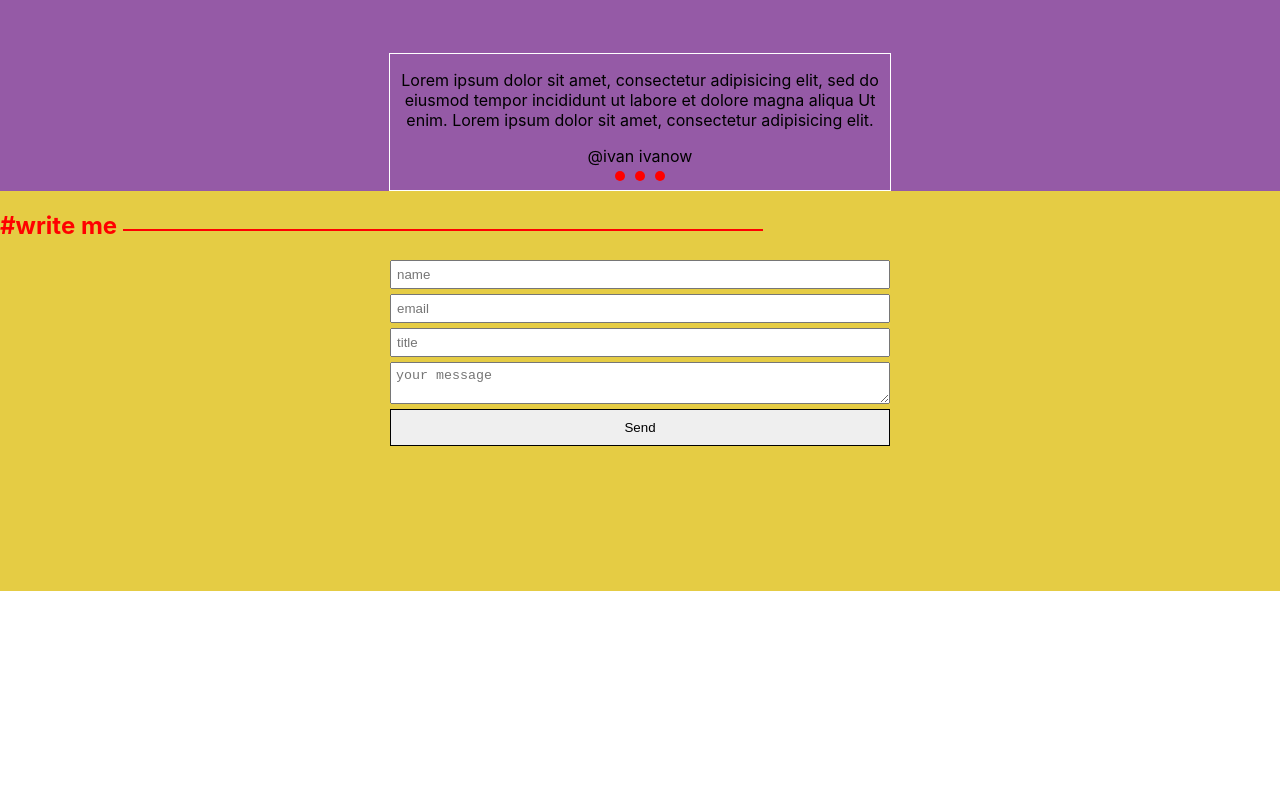
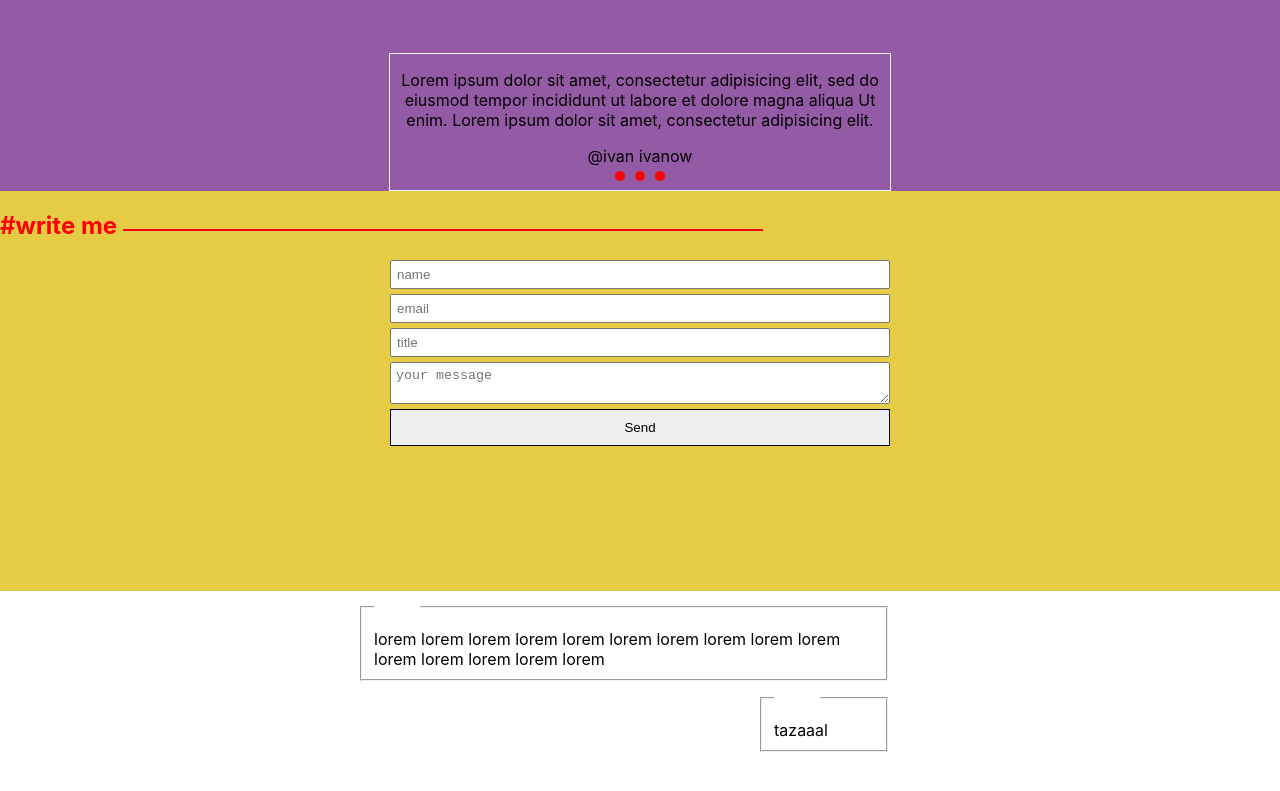
Before and after one commit to tazalov/portfolio, a React app: page / in a window 1280 px wide. Shown: the part 2499-3290 px from the top of the page. Before the commit the page ends 3090 px from the top, so only its background shows below. Built offline with nearby package versions, Linux system fonts and the light colour scheme.

Commit message:
Create Quote, Slogan component

```diff
--- a/src/App.tsx
+++ b/src/App.tsx
@@ -5,6 +5,7 @@ import { Skills } from "./layout/Sections/Skills/Skills";
 import { Projects } from "./layout/Sections/Projects/Projects";
 import { Feedback } from "./layout/Sections/Feedback/Feedback";
 import { Contacts } from "./layout/Sections/Contacts/Contacts";
+import { Slogan } from "./layout/Sections/Slogan/Slogan";
 
 function App() {
   return (
@@ -15,6 +16,7 @@ function App() {
       <Projects />
       <Feedback />
       <Contacts />
+      <Slogan />
     </div>
   );
 }
--- /dev/null
+++ b/src/layout/Sections/Slogan/Quote.tsx
@@ -0,0 +1,47 @@
+import React from "react";
+import { Icon } from "../../../components/Icon/Icon";
+import styled, { css } from "styled-components";
+
+type QuotePT = {
+  text: string;
+  author?: boolean;
+};
+
+export const Quote = (props: QuotePT) => {
+  return (
+    <QouteWrapper>
+      <StyledQuote author={props?.author}>
+        <legend>
+          <Icon
+            iconId={"quotes"}
+            width={"42"}
+            height={"29"}
+            viewBox={"0 0 42 29"}
+          />
+        </legend>
+        {props.text}
+      </StyledQuote>
+    </QouteWrapper>
+  );
+};
+
+const QouteWrapper = styled.div`
+  max-width: 500px;
+  width: 100%;
+  margin: 0 auto;
+  display: flex;
+  justify-content: flex-end;
+`;
+
+type StyledQuotePT = {
+  author?: boolean;
+};
+
+const StyledQuote = styled.fieldset<StyledQuotePT>`
+  min-width: 500px;
+  ${(props) =>
+    props.author &&
+    css`
+      min-width: 100px;
+    `}
+`;
--- /dev/null
+++ b/src/layout/Sections/Slogan/Slogan.tsx
@@ -0,0 +1,23 @@
+import React from "react";
+import styled from "styled-components";
+import { Quote } from "./Quote";
+import { FlexWrapper } from "../../../components/FlexWrapper/FlexWrapper";
+
+export const Slogan = () => {
+  return (
+    <StyledSlogan>
+      <FlexWrapper direction={"column"} align={"flex-end"}>
+        <Quote
+          text={
+            "lorem lorem lorem lorem lorem lorem lorem lorem lorem lorem lorem lorem lorem lorem lorem"
+          }
+        />
+        <Quote text={"tazaaal"} author />
+      </FlexWrapper>
+    </StyledSlogan>
+  );
+};
+
+const StyledSlogan = styled.section`
+  min-height: 50vh;
+`;
```
